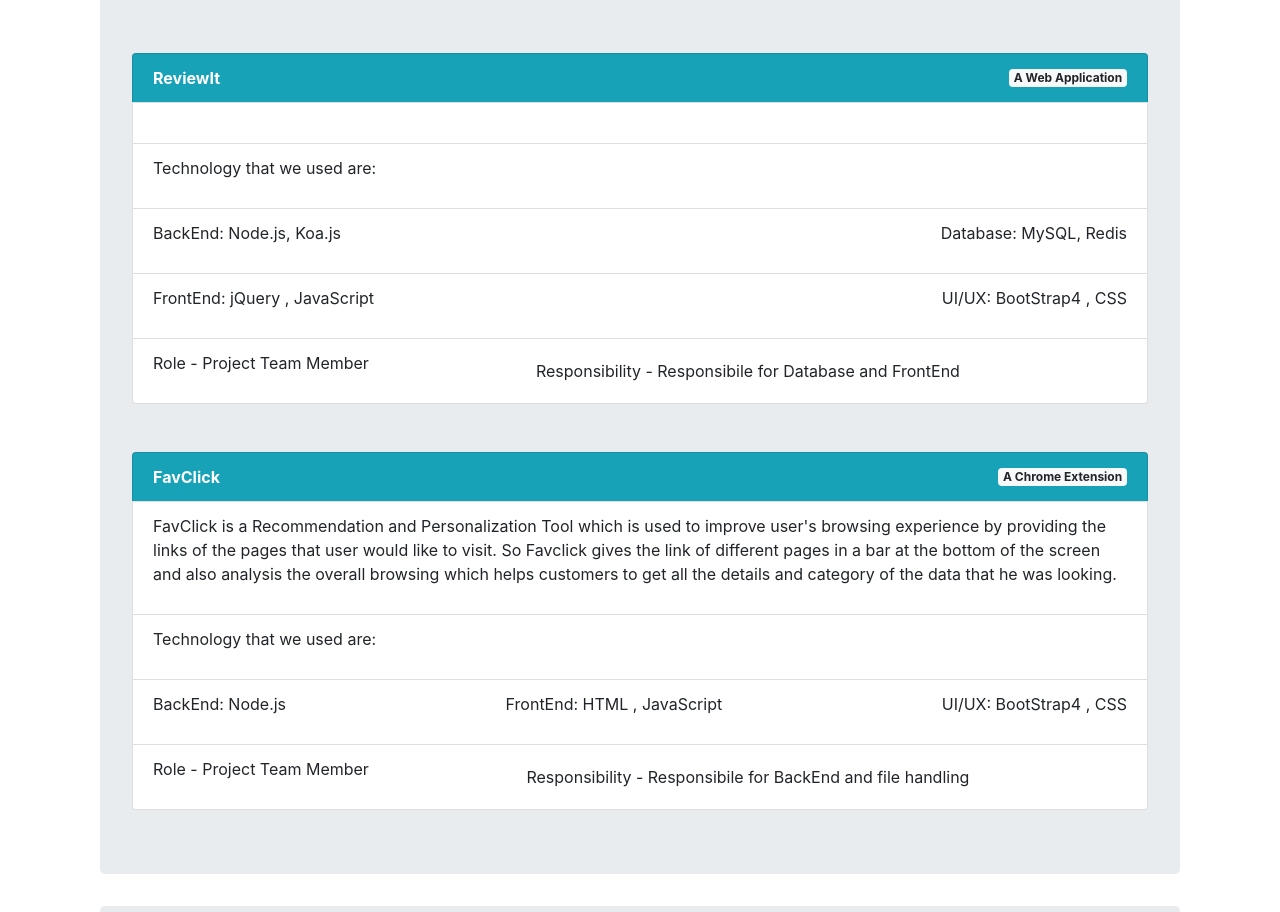
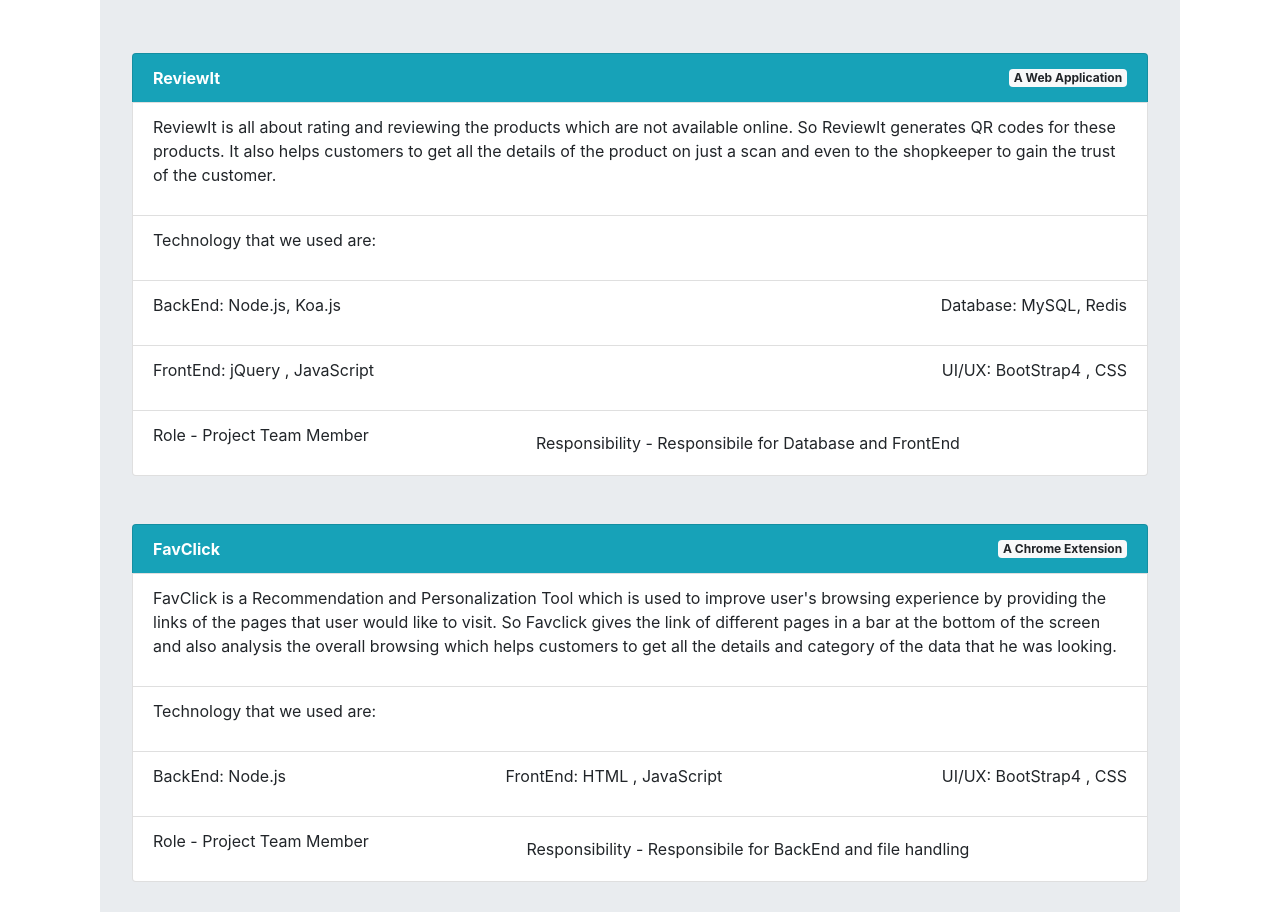
Before and after one commit to kumudgupta76/resume, a plain HTML site: page index.html in a window 1280 px wide. Shown: the part 1706-2618 px from the top of the page. Drawn offline with Linux system fonts and the light colour scheme; files whose address does not match are found by name.

Commit message:
Update index.html
some changes

```diff
--- a/index.html
+++ b/index.html
@@ -153,7 +153,7 @@
                       <span class="badge badge-light">A Web Application</span>
                     </li>
                     <li class="list-group-item d-flex justify-content-between align-items-center">
-                            <p></p>
+                            <p>ReviewIt is all about rating and reviewing the products which are not available online. So ReviewIt generates QR codes for these products. It also helps customers to get all the details of the product on just a scan and even to the shopkeeper to gain the trust of the customer.</p>
                     </li>
                     <li class="list-group-item d-flex justify-content-between align-items-center">
                         <p>Technology that we used are:</p></li>
```
